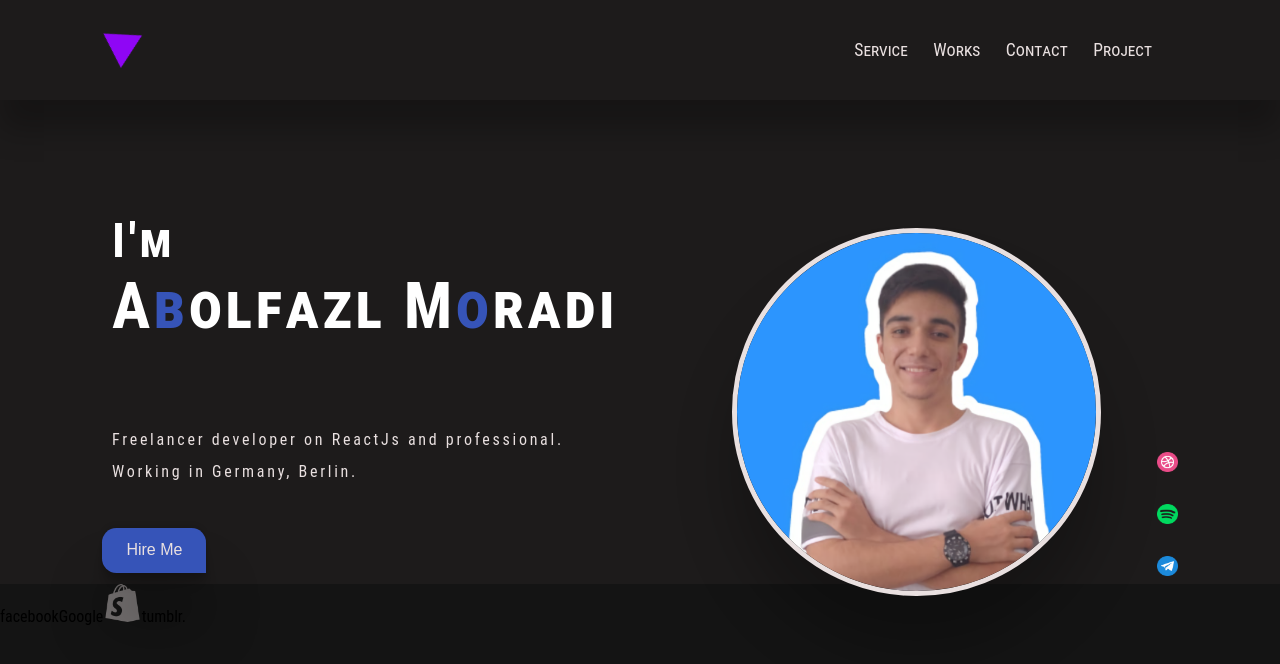
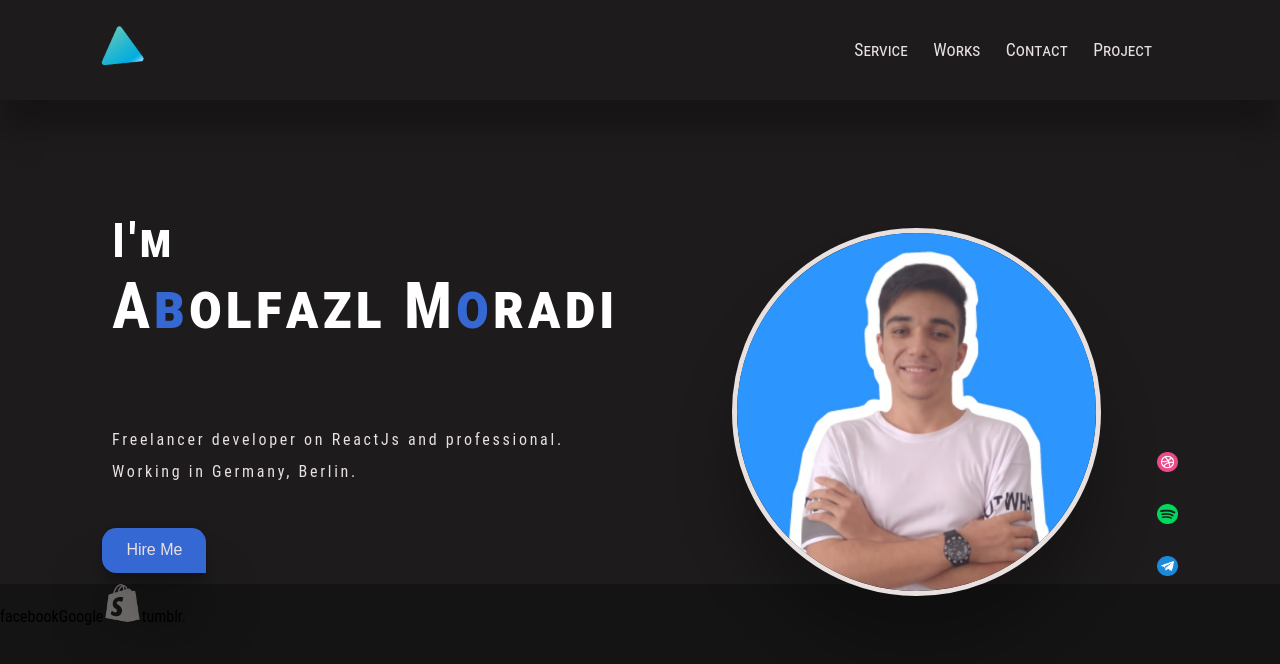
Before and after one commit to AbolfazM/personalwebsite, a React (Create React App) app: page / in a window 1280 px wide. Shown: the top 664 px of the page. Built offline with nearby package versions, Linux system fonts and the light colour scheme.

Commit message:
add better color!

```diff
--- a/src/index.css
+++ b/src/index.css
@@ -15,7 +15,7 @@ body {
 :root {
     --minidark: rgb(29, 27, 27);
     --dark: rgb(20, 20, 20);
-    --blue: rgb(54, 84, 184);
+    --blue: rgb(54, 104, 212);
     --light: rgb(233, 224, 224);
     --minilight: rgb(190, 182, 182);
 }
@@ -26,8 +26,8 @@ body {
 .Logo {
     position: absolute;
     left: 7.5%;
-    top: 3.3%;
-    width: 4%;
+    top: 4%;
+    width: 3.3%;
     cursor: pointer;
     -webkit-animation: spin 4s linear infinite;
     -moz-animation: spin 4s linear infinite;
```
Also changed, not shown: src/Components/assists/logo.png.
